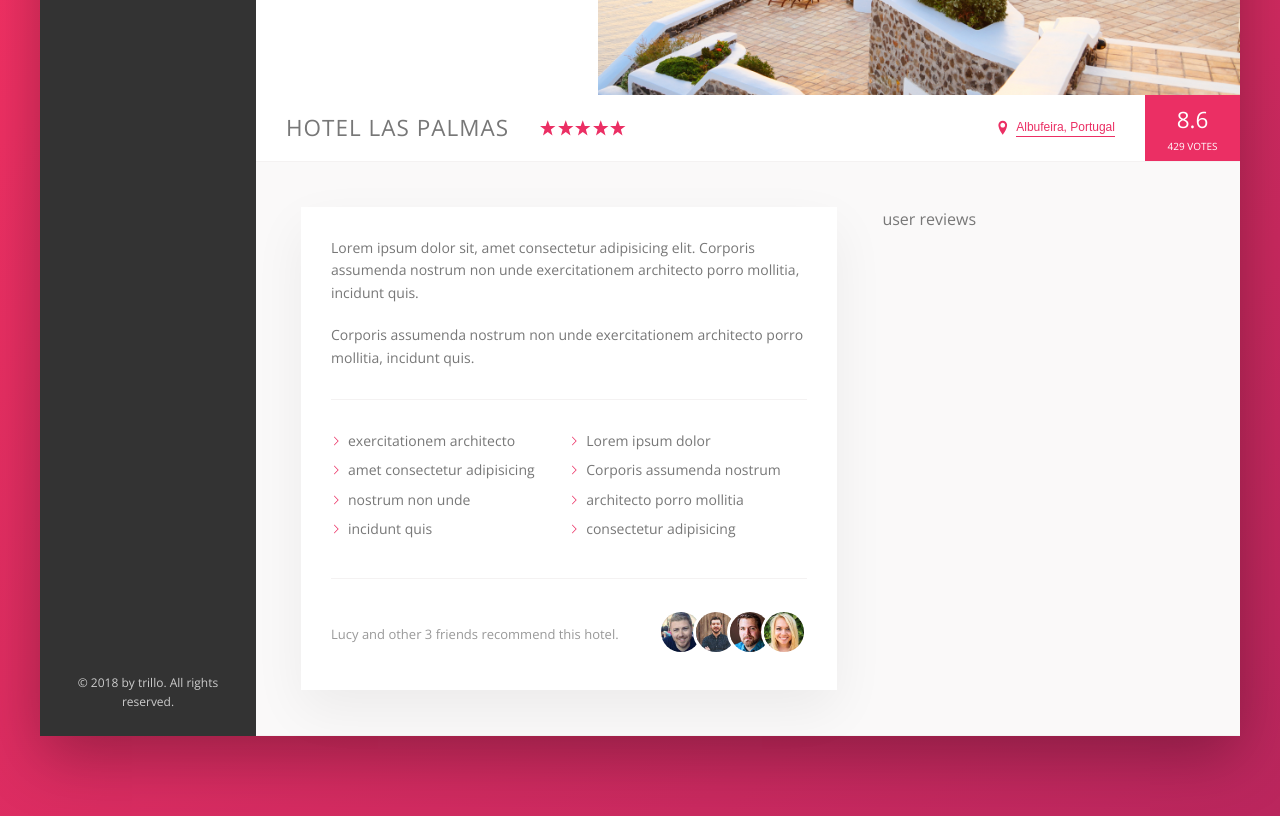
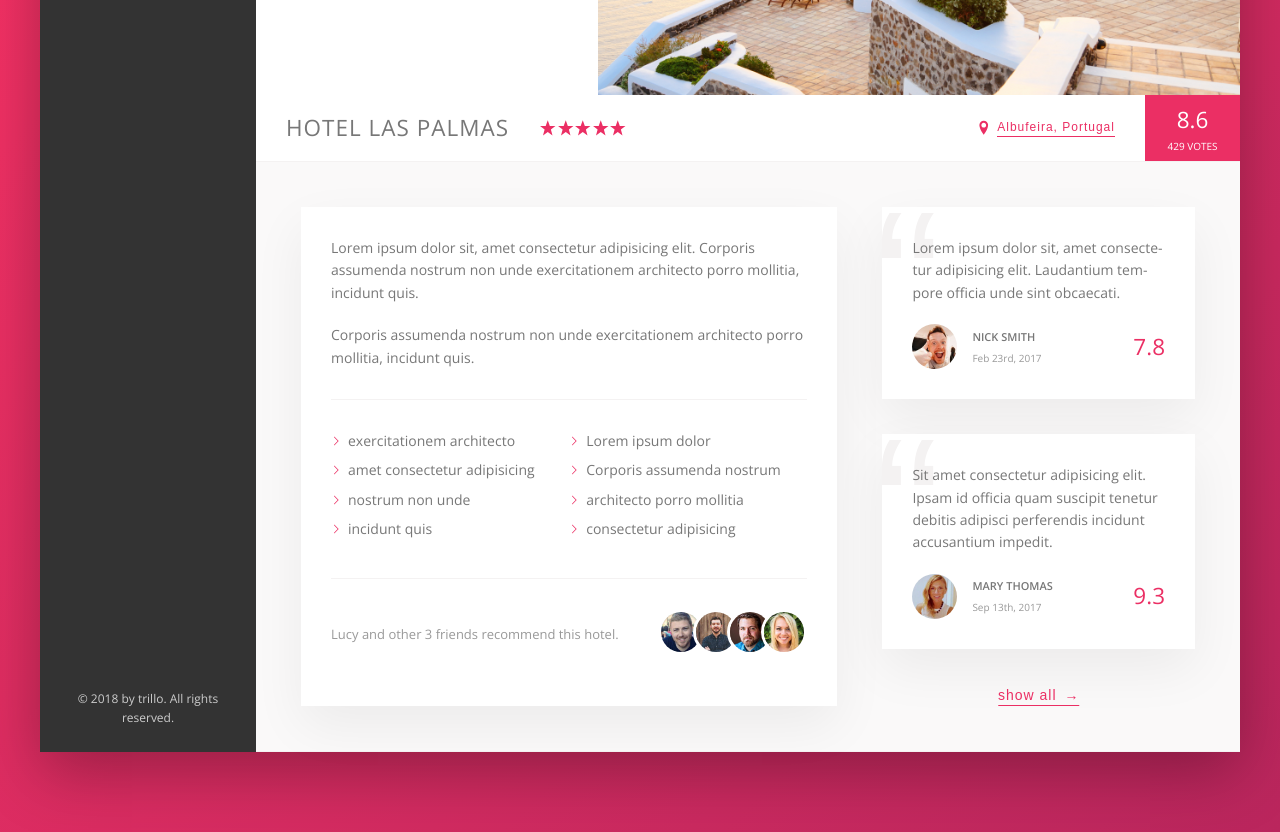
Before and after one commit to amr-adel/trello, a website: page index.html in a window 1280 px wide. Shown: the part 440-1272 px from the top of the page. Drawn offline with nearby package versions, Linux system fonts and the light colour scheme.

Commit message:
Reviews section

```diff
--- a/index.html
+++ b/index.html
@@ -174,7 +174,41 @@
                     </div>
 
                     <div class="user-reviews">
-                        user reviews
+                        <div class="review">
+                            <blockquote class="review__text">
+                                Lorem ipsum dolor sit, amet consectetur adipisicing elit. Laudantium tempore officia unde sint obcaecati.
+                            </blockquote>
+
+                            <div class="review__user">
+                                <img src="img/user-1.jpg" alt="User 1" class="review__photo">
+
+                                <div class="review__details">
+                                    <p class="review__name">Nick Smith</p>
+                                    <p class="review__date">Feb 23rd, 2017</p>
+                                </div>
+
+                                <div class="review__rating">7.8</div>
+                            </div>
+                        </div>
+
+                        <div class="review">
+                            <blockquote class="review__text">
+                                Sit amet consectetur adipisicing elit. Ipsam id officia quam suscipit tenetur debitis adipisci perferendis incidunt accusantium impedit.
+                            </blockquote>
+
+                            <div class="review__user">
+                                <img src="img/user-2.jpg" alt="User 2" class="review__photo">
+
+                                <div class="review__details">
+                                    <p class="review__name">Mary Thomas</p>
+                                    <p class="review__date">Sep 13th, 2017</p>
+                                </div>
+
+                                <div class="review__rating">9.3</div>
+                            </div>
+                        </div>
+
+                        <button class="btn-inline">show all <span>&rarr;</span></button>
                     </div>
                 </div>
             </main>
--- a/sass/_components.scss
+++ b/sass/_components.scss
@@ -259,13 +259,23 @@
     background-color: transparent;
     color: var(--color-primary);
     font-size: inherit;
+    letter-spacing: 1px;
     border-bottom: 1px solid currentColor;
     padding-bottom: 2px;
     cursor: pointer;
     transition: all .2s ease-out;
 
+    & span {
+        margin-left: 3px;
+        transition: margin-left .2s ease-out;
+    }
+
     &:hover {
         color: var(--color-grey-dark-1);
+
+        & span {
+            margin-left: 8px;
+        }
     }
 
     &:focus {
@@ -331,3 +341,65 @@
 }
 
 /* REVIEWS ================================================================================ */
+
+.review {
+    background-color: #fff;
+    padding: 3rem;
+    margin-bottom: 3.5rem;
+    box-shadow: var(--shadow-light);
+    position: relative;
+    overflow: hidden;
+
+    &__text {
+        hyphens: auto;
+        margin-bottom: 2rem;
+        position: relative;
+        z-index: 2;
+    }
+
+    &__user {
+        display: flex;
+        align-items: center;
+    }
+
+    &__photo {
+        width: 4.5rem;
+        height: 4.5rem;
+        border-radius: 50%;
+        margin-right: 1.5rem;
+    }
+
+    &__details {
+        margin-right: auto;
+    }
+
+    &__name {
+        font-size: 1.1rem;
+        font-weight: 600;
+        margin-bottom: 0.4rem;
+        text-transform: uppercase;
+    }
+
+    &__date {
+        font-size: 1rem;
+        color: var(--color-grey-dark-3);
+    }
+
+    &__rating {
+        color: var(--color-primary);
+        font-size: 2.25rem;
+        font-weight: 300;
+    }
+
+    &::before {
+        content: '\201c';
+        font-family: sans-serif;
+        font-size: 20rem;
+        line-height: 1;
+        position: absolute;
+        top: -2.5rem;
+        left: -.8rem;
+        color: var(--color-grey-light-2);
+
+    }
+}
--- a/sass/_layout.scss
+++ b/sass/_layout.scss
@@ -39,6 +39,7 @@
 }
 
 .detail {
+    font-size: 1.4rem;
     display: flex;
     border-bottom: var(--line);
     padding: 4.5rem;
@@ -46,7 +47,6 @@
 }
 
 .description {
-    font-size: 1.4rem;
     flex: 0 0 60%;
     background-color: #fff;
     margin-right: 4.5rem;
@@ -56,4 +56,9 @@
 
 .user-reviews {
     flex: 1;
+
+    & .btn-inline {
+        margin-left: 50%;
+        transform: translateX(-50%);
+    }
 }
```
Also changed, not shown: css/style.css.
